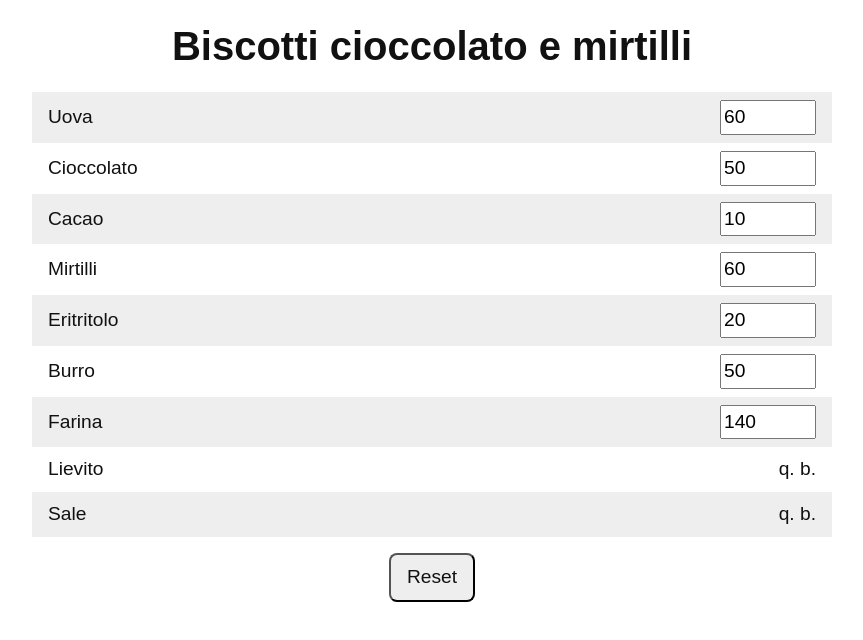
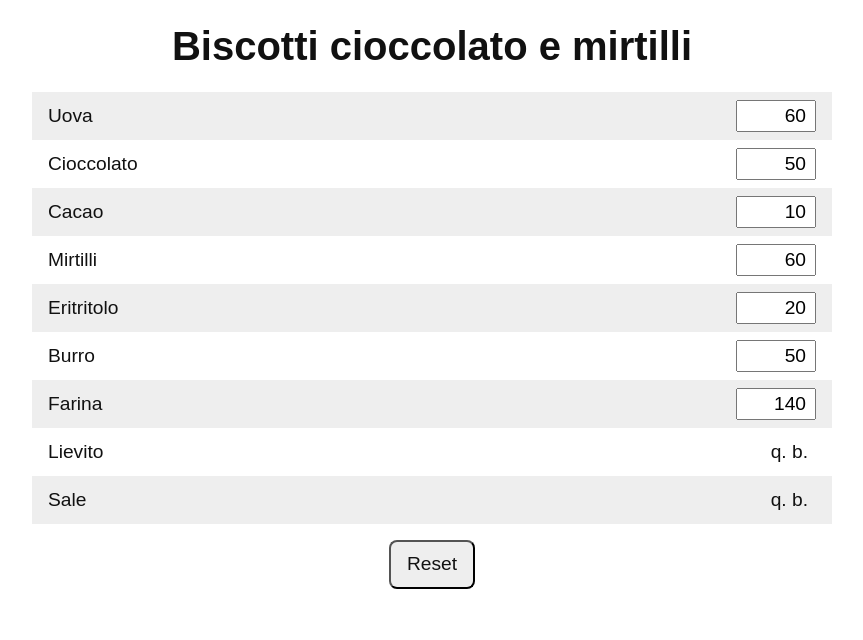
Before and after one commit to marcozampini/biscotti, a React (Create React App) app: page / in a window 1280 px wide. Shown: the top 640 px of the page, without its empty margins (208-1071 px from the left). Built offline with nearby package versions, Linux system fonts and the light colour scheme; the HTML template or start-up script is replaced by a standard one.

Commit message:
Get rid of arrows in input type number and other style

```diff
--- a/src/App.css
+++ b/src/App.css
@@ -19,14 +19,26 @@ h1 {
   justify-content: space-between;
   align-items: center;
   font-size: 1.2rem;
-  padding: 0.5rem 1rem;
+  padding: 0 1rem;
+  height: 3rem;
 }
 .ingredient:nth-child(odd) {
   background-color: #eeeeee;
 }
 .ingredient input[type='number'] {
   font-size: 1.2rem;
-  max-width: 4rem;
+  max-width: 5rem;
+  padding: 0 0.5rem;
+  text-align: right;
+  -moz-appearance: textfield;
+}
+.ingredient .quantity-description {
+  padding: 0 0.5rem;
+}
+input::-webkit-outer-spin-button,
+input::-webkit-inner-spin-button {
+  -webkit-appearance: none;
+  margin: 0;
 }
 button[type='reset'] {
   display: block;
@@ -47,7 +59,4 @@ button[type='reset'] {
     margin: 0 auto;
     padding: 0;
   }
-  .ingredient input[type='number'] {
-    max-width: 6rem;
-  }
 }
--- a/src/components/IngredientWithoutWeight.js
+++ b/src/components/IngredientWithoutWeight.js
@@ -2,7 +2,7 @@ function IngredientWithoutWeight(props) {
   return (
     <div className="ingredient">
       <div>{props.description}</div>
-      <div>{props.quantity}</div>
+      <div className="quantity-description">{props.quantity}</div>
     </div>
   )
 }
```
